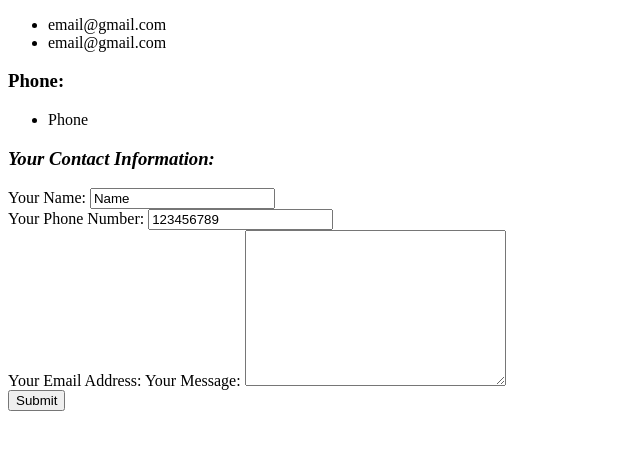
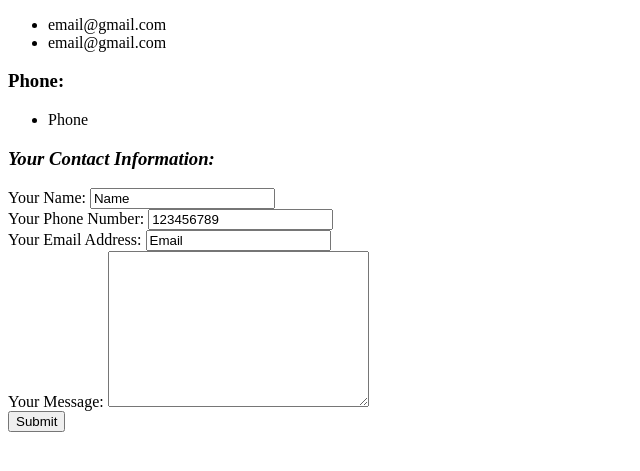
Before and after one commit to jsnarritt/CV, a plain HTML site: page contact-me.html in a window 1280 px wide. Shown: the part 105-576 px from the top of the page, without its empty margins (0-640 px from the left). Drawn offline with Linux system fonts and the light colour scheme.

Commit message:
Adding email input

```diff
--- a/contact-me.html
+++ b/contact-me.html
@@ -27,7 +27,7 @@
         <label>Your Phone Number:</label>
         <input type="text" name="yourPhone" value="123456789"><br>
         <label>Your Email Address:</label>
-  <!--      <input type="email" name="yourEmail" value="Email"><br>  -->
+        <input type="email" name="yourEmail" value="Email"><br>
         <label>Your Message:</label>
         <textarea name="name" rows="10" cols="30"></textarea><br>
 
```
